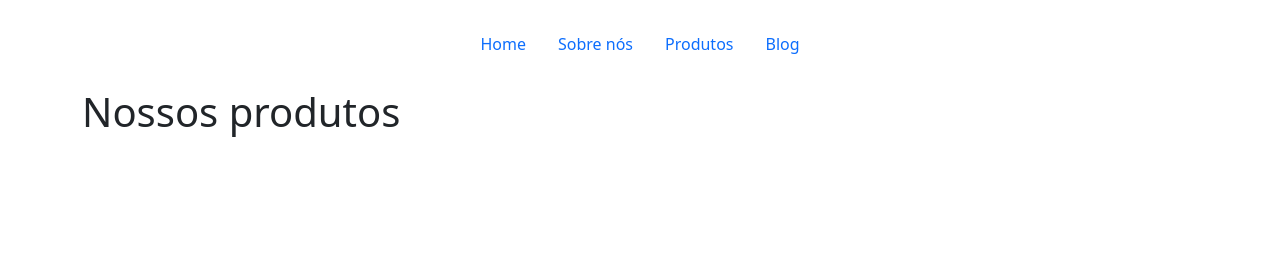
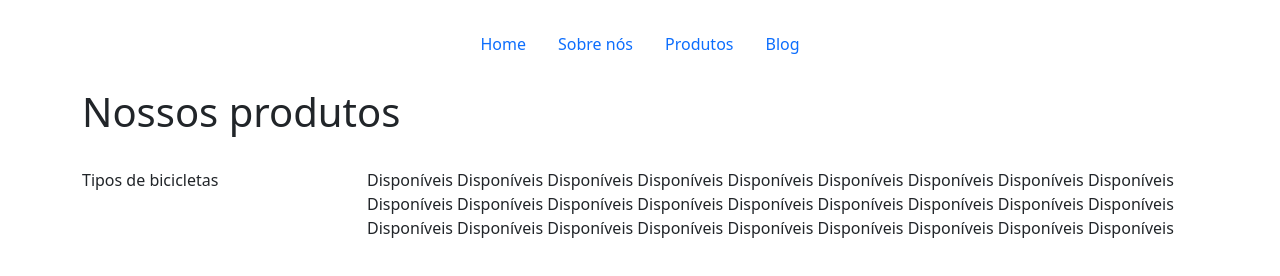
Before and after one commit to anaBeatrizWalker/SiteDoBootstrap, a plain HTML site: page produtos.html in a window 1280 px wide. Drawn offline with nearby package versions, Linux system fonts and the light colour scheme.

Commit message:
Criando grades no conteúdo da página

```diff
--- a/produtos.html
+++ b/produtos.html
@@ -28,7 +28,18 @@
               <a class="nav-link" href="blog.html">Blog</a>
             </li>
           </ul>
+
           <br><h1>Nossos produtos</h1><br>
+
+
+        <div class="row">
+            <div class="col-3">
+            Tipos de bicicletas
+            </div>
+            <div class="col-9">
+            Disponíveis Disponíveis Disponíveis Disponíveis Disponíveis Disponíveis Disponíveis Disponíveis Disponíveis Disponíveis Disponíveis Disponíveis Disponíveis Disponíveis Disponíveis Disponíveis Disponíveis Disponíveis Disponíveis Disponíveis Disponíveis Disponíveis Disponíveis Disponíveis Disponíveis Disponíveis Disponíveis
+            </div>
+        </div>
     </div>
 
     <!-- Optional JavaScript; choose one of the two! -->
```
